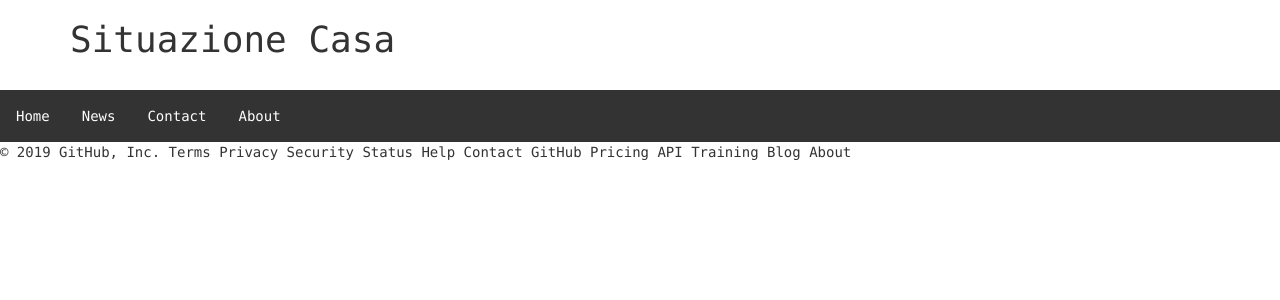
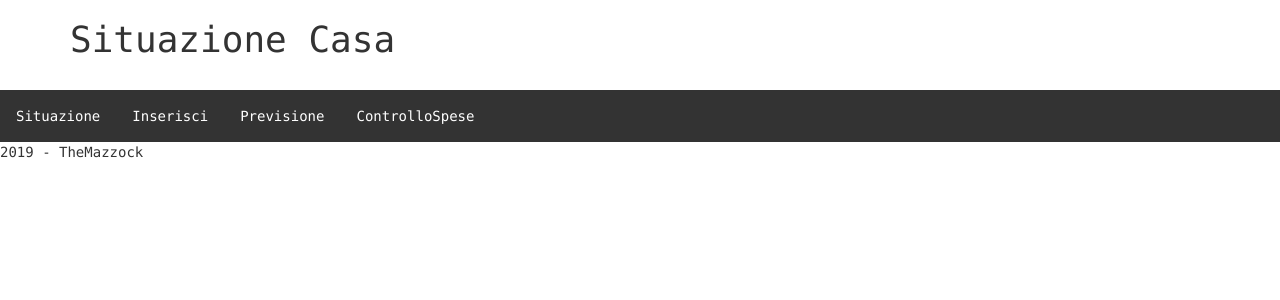
Before and after one commit to TheMazzock/dbzmoney, a Flask app: template templates/index.html in a window 1280 px wide. Shown: the top 300 px of the page. Run offline with Flask 2, Linux system fonts and the light colour scheme; the template is opened without the code that fills it, so the values that code supplies are empty; some libraries are stand-ins or nearby versions.

Commit message:
Update index.html

```diff
--- a/templates/index.html
+++ b/templates/index.html
@@ -31,26 +31,17 @@
             </div>
 <div class="menu">
 <ul class="ul">
-<li><a href="#home">Home</a></li>
-<li><a href="#news">News</a></li>
-<li><a href="#contact">Contact</a></li>
-<li><a href="#about">About</a></li>
+<li><a href="#home">Situazione</a></li>
+<li><a href="#news">Inserisci</a></li>
+<li><a href="#contact">Previsione</a></li>
+<li><a href="#about">ControlloSpese</a></li>
 </ul>
+</div>
+<div class="footer">
+2019 - TheMazzock
 </div>
         <script src="http://code.jquery.com/jquery-3.2.1.min.js" integrity="sha256-hwg4gsxgFZhOsEEamdOYGBf13FyQuiTwlAQgxVSNgt4=" crossorigin="anonymous"></script>
 		<script type="text/javascript" src="https://maxcdn.bootstrapcdn.com/bootstrap/3.3.7/js/bootstrap.min.js"></script>
 
     </body>
 </html>
-© 2019 GitHub, Inc.
-Terms
-Privacy
-Security
-Status
-Help
-Contact GitHub
-Pricing
-API
-Training
-Blog
-About
```
